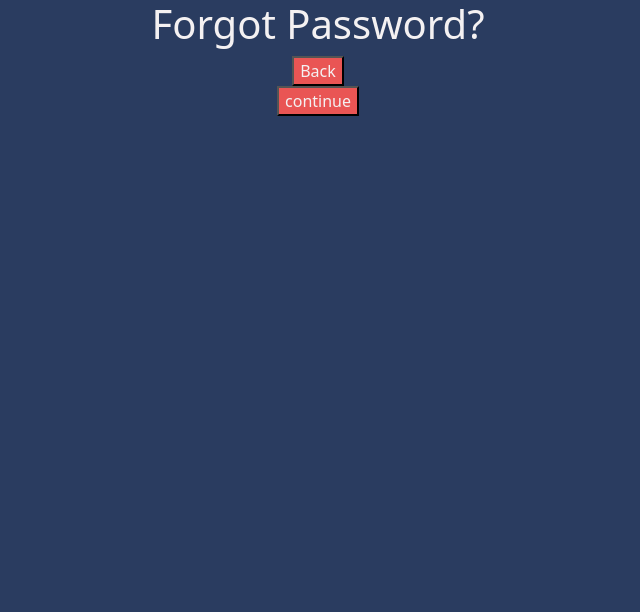
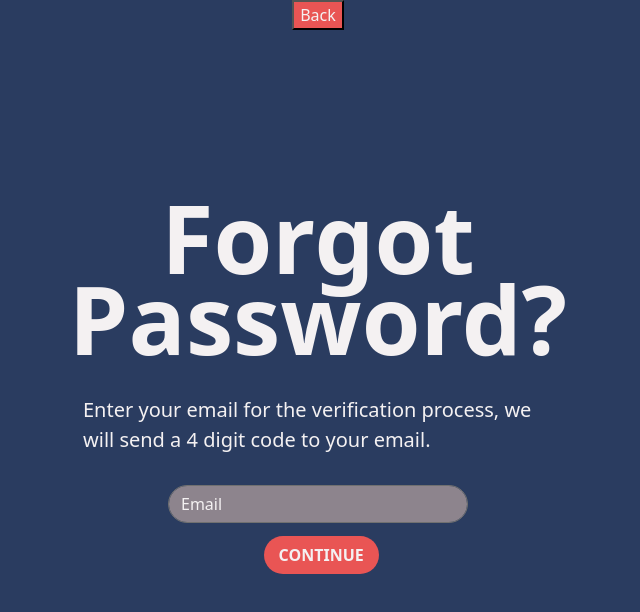
Before and after one commit to Mkamboykos/Zerbez-pwa, a React (Create React App) app: page /ForgotPassword in a window 1280 px wide. Shown: the top 612 px of the page, without its empty margins (322-962 px from the left). Built offline with nearby package versions, Linux system fonts and the light colour scheme.

Commit message:
home page and password css

```diff
--- a/src/Login_Page/ForgotPassword.js
+++ b/src/Login_Page/ForgotPassword.js
@@ -1,20 +1,113 @@
-import React from 'react'
-import {Link} from 'react-router-dom'
+import React, {Component} from 'react'
+import {Link, Redirect} from 'react-router-dom'
+
+import {Form} from 'react-bootstrap'
 
 /*   ForgotPassword.js is rendered in App.js    */
 
-function ForgotPassword() {
-    return(
-        <div>
-            <h1>Forgot Password?</h1>
+// function ForgotPassword() {
+//     return(
+//         <div>
+//             <h1>Forgot Password?</h1>
 
-            <button className="Back_button_ForgotPassword"><Link to="/" className="link">Back</Link></button>
-            <br></br>
-            <button className="continue_button_ForgotPassword"><Link to="/EnterCode" className="link">continue</Link></button>
+//             <button className="Back_button_ForgotPassword"><Link to="/" className="link">Back</Link></button>
+//             <br></br>
+//             <button className="continue_button_ForgotPassword"><Link to="/EnterCode" className="link">continue</Link></button>
 
 
-        </div>
-    )
-}
+//         </div>
+//     )
+// }
+
+// export default ForgotPassword;
+
+class ForgotPassword extends Component{
+
+    constructor(props) {
+        super(props);
+
+    //Initial State
+        this.state = ({
+            email: ""
+        });
+
+        this.handleEmail = this.handleEmail.bind(this);
+        this.handleContinue = this.handleContinue.bind(this);
+        this.handleKeyPressContinue = this.handleKeyPressContinue.bind(this);
+    }
+
+    //Class Properties (Events On Change)
+    handleEmail(e){
+          let email = e.target.value;
+          this.setState({
+            email: email
+        })
+    }
+
+
+    handleContinue(e){
+        e.preventDefault();
+        if(this.state.email === this.state.email){
+            this.setState({
+                redirect: true
+            })
+        }else{
+            alert("Missing Email")
+            return;
+        }
+    }
+
+    handleKeyPressContinue(e){
+        if (e.key === "Enter"){
+            e.preventDefault();
+            if(this.state.email === this.state.email){
+                this.setState({
+                    redirect: true
+                })
+            }else{
+                alert("Missing Email")
+                return;
+            }
+        }
+    }
+
+    renderRedirect(){
+        if (this.state.redirect){
+            return <Redirect to='/EnterCode'/>
+        }
+    }
+
+
+    render() {
+        return (
+            <div>
+                <button className="Back_button_ForgotPassword"><Link to="/" className="link">Back</Link></button>
+
+                <div className="forgotPasswordTitleContainer">
+                    <h1 className="forgotTitleText"><b>Forgot</b></h1>
+                    <h1 className="passwordTitleText"><b>Password?</b></h1>
+                </div>
+                <div>
+                    <Form onKeyPress={this.handleKeyPressContinue}>
+                        <div className="forgotPasswordTextContainer">
+                            <p className="forgotPasswordText">
+                                Enter your email for the verification process, we will send a 4 digit code to your email.
+                            </p>
+                        </div>
+
+                        <Form.Group className="passwordBar">
+                            <Form.Control type="email"  placeholder="Email" className="passwordBarText" onChange={this.handleEmail} />
+                        </Form.Group>
+
+                        <button className="continue_button_forgotPassword" type="submit"  onClick={this.handleContinue} >
+                            <b>CONTINUE</b>
+                        </button>
+                        {this.renderRedirect()}
+                    </Form>
+                </div>
+            </div>
+        );
+      }
+    }
 
 export default ForgotPassword;
--- a/src/Login_Page/Home.js
+++ b/src/Login_Page/Home.js
@@ -1,7 +1,7 @@
 import React, {Component} from 'react'
 import {Link, Redirect} from 'react-router-dom'
 
-import {Button, Row, Col, Form} from 'react-bootstrap'
+import {Form} from 'react-bootstrap'
 
 
 class Home extends Component{
@@ -137,8 +137,7 @@ class Home extends Component{
 
     renderCaptcha(){
           return(
-              <div>
-                  <br></br>
+              <div className="captchaContainer">
                 <Form onKeyPress={this.handleKeyPressSubmit} >
                   <Form.Group controlId="formPlaintextEmail" className="captchaBar">
                       <Form.Label className="captchaText">
@@ -147,7 +146,7 @@ class Home extends Component{
                           <Form.Control type="text" className="captchaBar" placeholder="Enter Captcha" onChange={this.handleCaptcha} />
                   </Form.Group>
 
-                  <div className="captchaContainer">
+                  <div>
                   <button className="Submit_button_Home" type="save" disabled={this.state.btnDisplay} onClick={this.handleSubmit} >
                       <b>SUBMIT</b>
                   </button>
@@ -160,32 +159,37 @@ class Home extends Component{
 
     render() {
         return (
-            <div>
+            <div className="homePageContainer">
                 <div className="HomePageTitleContainer">
                     <h1 className="homeTileTimeText"><b>Time</b></h1>
                     <h1 className="homeTileWaiterText"><b>Waiter</b></h1>
                 </div>
                 <div>
                     <Form onKeyPress={this.handleKeyPressLogin}>
-                        <div >
+                        <div className="inputContainer">
+
+                            <div className="homePageImageContainer">
+                                <p>Insert Image Here</p>
+                            </div>
+
                             <Form.Group className="usernameBar">
                                     <Form.Control type="username" placeholder="Username" className="usernameBarText" onChange={this.handleUsername}/>
                             </Form.Group>
-                        </div>
+
                             <Form.Group className="passwordBar">
                                 <Form.Control type="password"  placeholder="Password" className="passwordBarText" onChange={this.handlePassword} />
                             </Form.Group>
-
+                            <div className="input_and_login_Container">
                                 <button className="signUp_button_home"><Link to="/SignUp" className="link"><b>SIGN UP</b></Link></button>
 
                                 <button className="login_button_home" type="submit"  onClick={this.handleLogin} >
                                     <b>LOGIN</b>
                                 </button>
-
-                        <br></br>
+                            </div>
 
                             <div className="forgotpasswordContainer">
                                 <Link to="/ForgotPassword" className="link"><b>Forgot Password?</b></Link>
+                            </div>
                         </div>
 
                         {this.state.display? this.renderCaptcha():""}
--- a/src/index.css
+++ b/src/index.css
@@ -1,5 +1,6 @@
 @import url('https://fonts.googleapis.com/css2?family=Noto+Sans+JP&display=swap');
 
+/* Body */
 
 body {
   margin: 0;
@@ -23,17 +24,80 @@ h1, p{
    text-decoration: none;
 }
 
+
+
+
+
+ /* Containers in home page*/
+
+.homePageContainer{
+  display: flex;
+  flex-direction: column;
+  box-sizing: border-box;
+  align-items: center;
+  justify-content: center;
+  width: 100%;
+  height: 100%;
+}
+
+.HomePageTitleContainer{
+  margin-top: 60px;
+}
+
+.homePageImageContainer{
+  background-color: #C94B4A;
+  margin-top: 100px;
+  margin-bottom: 100px;
+}
+
+.inputContainer{
+  display: flex;
+  flex-direction: column;
+  box-sizing: border-box;
+  align-items: center;
+  justify-content: center;
+  width: 100%;
+  height: 100%;
+}
+
+.input_and_login_Container{
+  display: flex;
+  flex-direction: row;
+  box-sizing: border-box;
+  align-items: center;
+  justify-content: center;
+  width: 100%;
+  height: 100%;
+}
+
+.forgotpasswordContainer{
+  margin-top: 40px;
+  margin-bottom: 30px;
+}
+
+.captchaContainer{
+  display: flex;
+  flex-direction: column;
+  box-sizing: border-box;
+  align-items: center;
+  justify-content: center;
+  width: 100%;
+  height: 100%;
+
+  margin-top: 75px;
+  margin-bottom: 75px;
+}
+
 /* Home Page Title */
 
 .homeTileTimeText{
   font-size: 95px;
-  padding-top: 60px;
 }
 
 .homeTileWaiterText{
   font-size: 95px;
-  padding-bottom: 10px;
   margin-top: -33px;
+  margin-bottom: 0;
 }
 
 /* Username bar in home page*/
@@ -74,18 +138,21 @@ input.passwordBarText.form-control::placeholder{
   color: #F4F1F2;
 }
 
-
 /* Captcha bar in home page*/
 
 .captchaText{
   color: #F4F1F2;
-  font-size: 45px;
-  user-select:none;
+  font-size: 60px;
+  user-select: none;
+  font-weight: bold;
+}
+
+label.captchaText.form-label{
+  margin-bottom: 15px;
 }
 
 div.captchaBar.form-group{
-  margin-bottom: 0;
-  padding-bottom: 13px;
+  margin-bottom: 13px;
 }
 
 input#formPlaintextEmail.captchaBar.form-control{
@@ -101,24 +168,7 @@ input#formPlaintextEmail.captchaBar.form-control::placeholder{
   color: #F4F1F2;
 }
 
- /* Containers in home page*/
-
-.forgotpasswordContainer{
-  padding-top: 25px;
-  padding-bottom: 25px;
-}
-
-.HomePageTitleContainer{
-  padding-bottom: 240px;
-}
-
-.captchaContainer{
-  padding-top: -10px;
-  padding-bottom: 100px;
-
-}
-
-/* Buttons */
+/* Buttons in Home Page*/
 
 .signUp_button_home{
   background-color: #91A8C0;
@@ -166,6 +216,75 @@ input#formPlaintextEmail.captchaBar.form-control::placeholder{
   background-color: #DC967F;
 }
 
+
+
+
+
+
+/*Forgot Password Container*/
+
+.forgotPasswordTitleContainer{
+  display: flex;
+  flex-direction: column;
+  box-sizing: border-box;
+  align-items: center;
+  justify-content: center;
+  width: 100%;
+  height: 100%;
+
+  margin-top: 150px;
+}
+
+.forgotPasswordTextContainer{
+  display: flex;
+  box-sizing: border-box;
+  align-items: center;
+  justify-content: center;
+  width: 100%;
+  height: 100%;
+}
+
+/* Forgot Page Title */
+
+.forgotTitleText{
+  text-align: center;
+  font-size: 95px;
+  margin-bottom: 0;
+}
+
+.passwordTitleText{
+  text-align: center;
+  font-size: 95px;
+  margin-top: -33px;
+  margin-bottom: 0;
+}
+
+
+/* Forgot Password Text */
+
+.forgotPasswordText{
+  width: 470px;
+  text-align: left;
+  font-size: 20px;
+  margin-top: 20px;
+  margin-bottom: 30px;
+}
+
+/* Button in Forgot Password Page */
+
+.continue_button_forgotPassword{
+  background-color: #E95554;
+  color: #F4F1F2;
+  margin-left: .4rem;
+  border-radius: 25px;
+  border: 0;
+  height: calc(1.5em + .75rem + 2px);
+  width: 115px;
+}
+
+.continue_button_forgotPassword:active{
+  background-color: #C94B4A;
+}
 
 .Back_button_EnterCode,
 .continue_button_forgetPassword,
```
Lines whose indentation alone changed are shown as unchanged.
